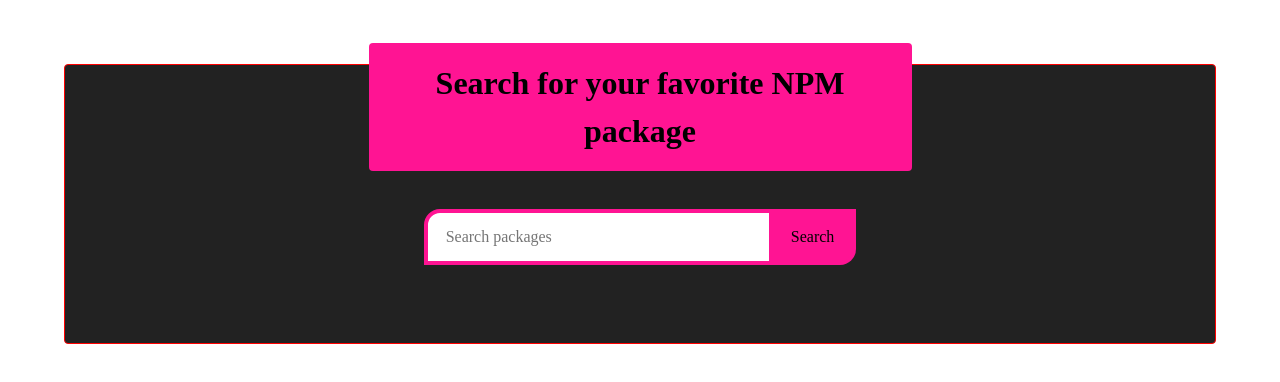
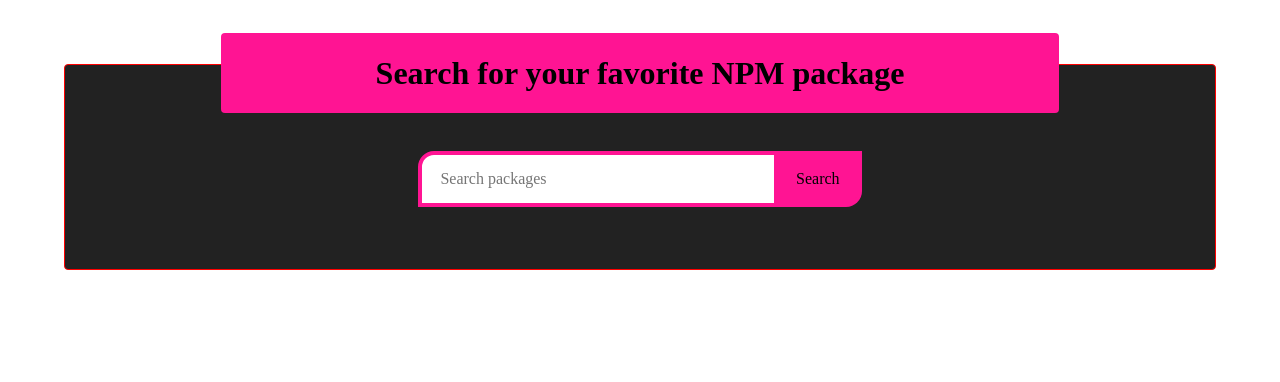
Before and after one commit to yuhcee/rtn, a React (Create React App) app: page / in a window 1280 px wide. Shown: the top 382 px of the page. Built offline with nearby package versions, Linux system fonts and the light colour scheme.

Commit message:
re-adjust page display

```diff
--- a/src/App.css
+++ b/src/App.css
@@ -1,20 +1,22 @@
 .container {
     text-align: center;
     background: #222;
-    margin: 0 auto;
-    padding: 32px;
-    height: 100%;
-    color: black;
+    max-width: 1480px;
+    margin-left: auto;
+    margin-right: auto;
+    padding-left: 16px;
+    padding-right: 16px;
+    padding-bottom : 16px;
     border: 1px solid red;
     border-radius: 4px;
     margin-bottom: 20px;
 }
 
 h1 {
-    width: 50%;
+    width: 75%;
     background: deeppink;
     margin: 0 auto;
-    margin-top: -54px;
+    margin-top: -32px;
     margin-bottom: 24px;
     padding: 16px 32px;
     font-size: 2rem;
```
